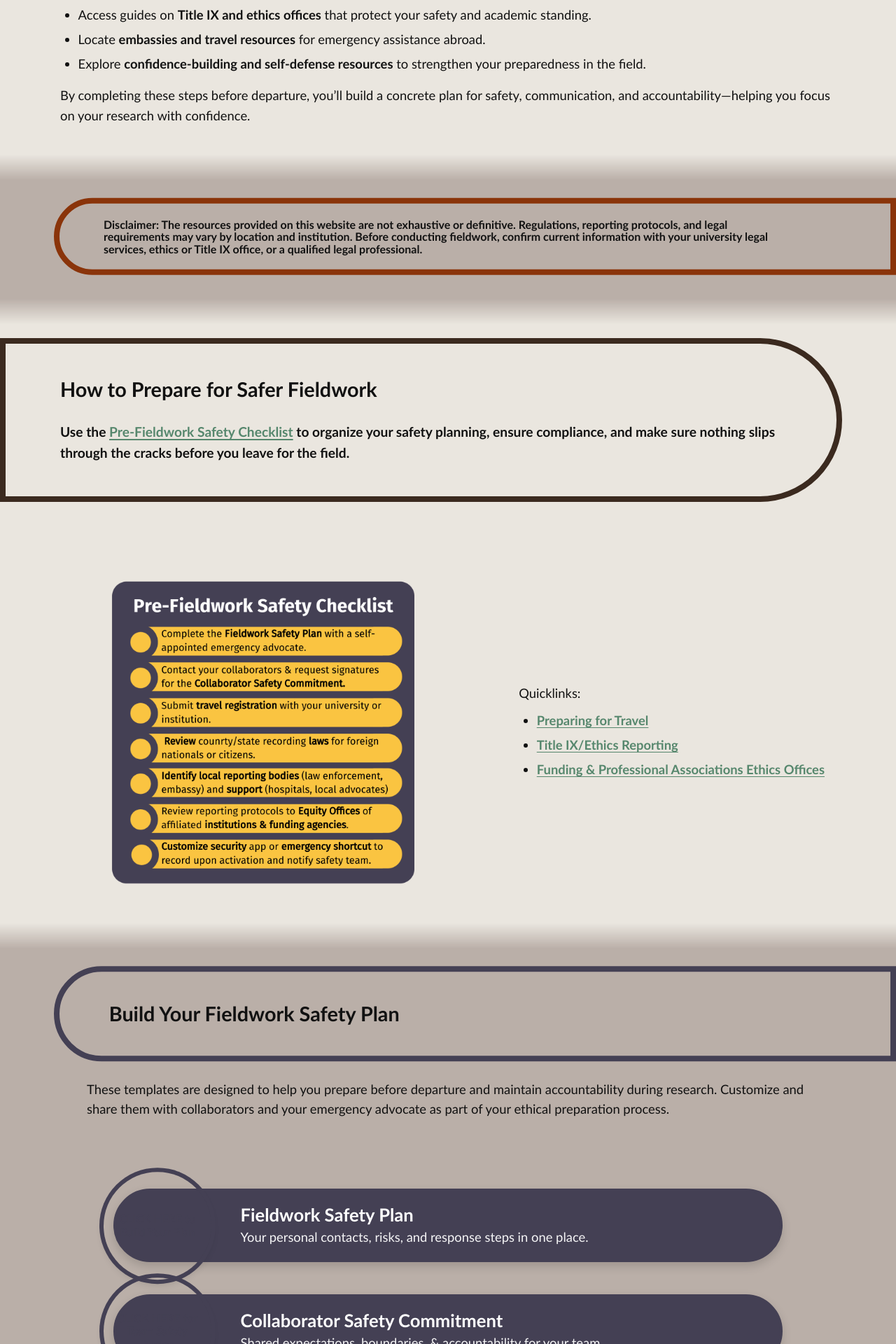
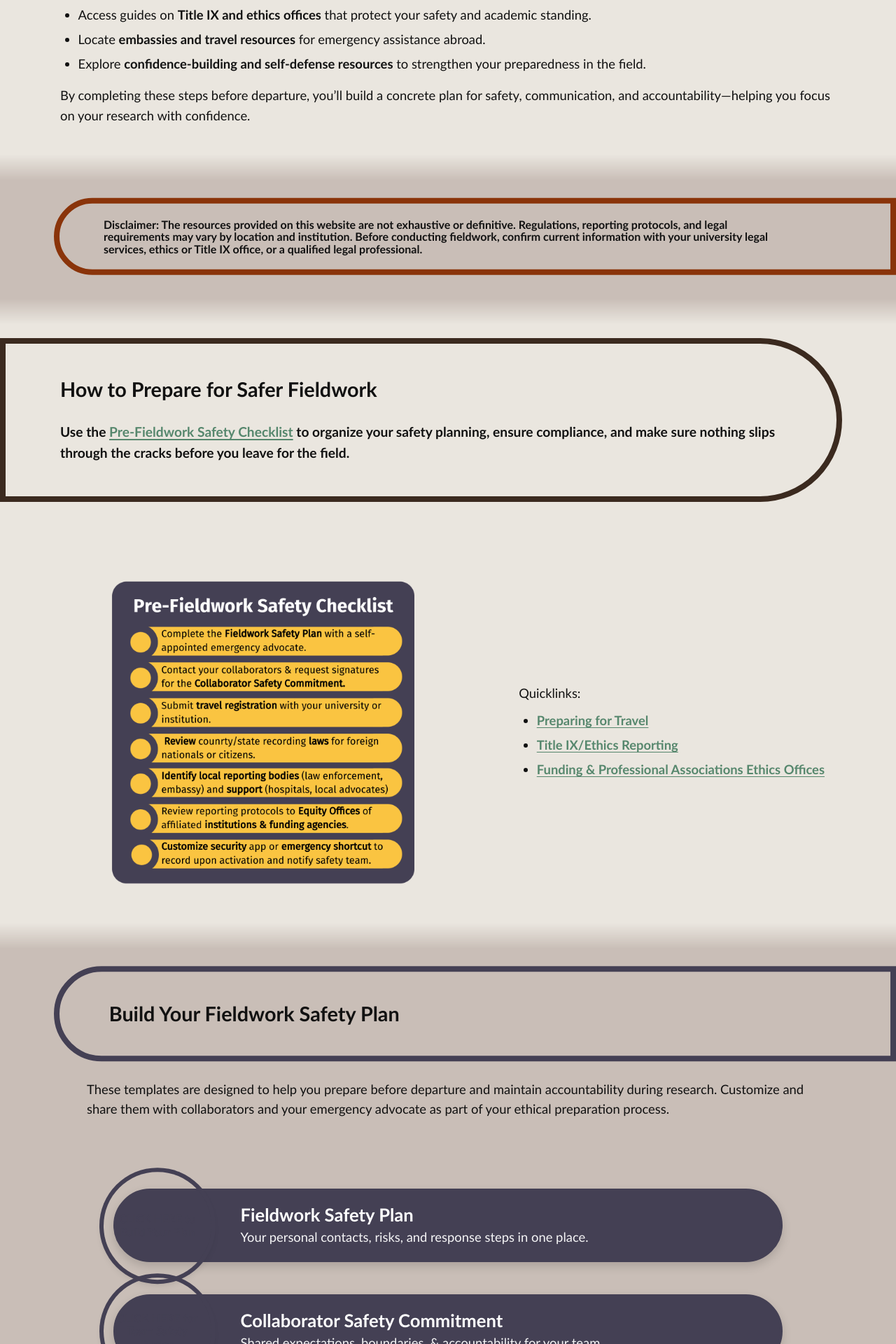
Before and after one commit to AnthroSafetyWarrior/GoldenTrowelProject, a Jekyll site: the page built from _pages/preparing.html, in a window 1280 px wide. Shown: the part 1040-2960 px from the top of the page at 70% size. Built offline with Jekyll 4.4.1, drawn with Linux system fonts in a browser that asks for light colours.

Commit message:
updating name

```diff
--- a/_layouts/default.html
+++ b/_layouts/default.html
@@ -1292,7 +1292,7 @@ background: var(--gold);
               <div class="circle" data-href="{{ '/reporting.html' | relative_url }}">
                 <button class="circle-btn" type="button">Reporting</button>
                 <div class="flyout">
-                  <a class="pill pill--nav" href="{{ '/ethicsreport.html' | relative_url }}">Find My Institution Ethics Reporting</a>
+                  <a class="pill pill--nav" href="{{ '/ethicsreporting.html' | relative_url }}">Find My Institution Ethics Reporting</a>
                   <a class="pill pill--nav" href="{{ '/embassyreport.html' | relative_url }}">Embassy / Consulate Reporting</a>                  <a class="pill pill--nav" href="{{ '/fundingethics.html' | relative_url }}">Funding &amp; Professional Associations Ethics Offices</a>
                   <a class="pill pill--nav" href="https://forms.gle/YjAmqWd9xDC5WCJk8" target="_blank" rel="noopener">Fieldwork Misconduct Survey</a>
                 </div>
--- a/_pages/preparing.html
+++ b/_pages/preparing.html
@@ -82,7 +82,7 @@ hero_tint: .40
   </div>
 </section>
 
-<div class="stripe stripe--wave-dark">
+<div class="stripe stripe--wave-mid">
 <!-- 2) DISCLAIMER — shared split -->
 <section class="section disclaimer-wrap">
 <p class="pillhead pill--orange pill--clip-right" style="font-size:1em">Disclaimer: The resources provided on this website are not exhaustive or definitive. Regulations, reporting protocols, and legal requirements may vary by location and institution. Before conducting fieldwork, confirm current information with your university legal services, ethics or Title IX office, or a qualified legal professional.</p>
@@ -120,7 +120,7 @@ hero_tint: .40
 </section>
 
 
-<div class="stripe stripe--wave-dark">
+<div class="stripe stripe--wave-mid">
 <!-- 4) BUILD YOUR SAFETY PLAN— pillband -->
 <section class="section">
   <h2 class="pillhead pill--slate pill--clip-right">Build Your Fieldwork Safety Plan</h2>
@@ -170,7 +170,7 @@ Explore resources for:</p><ul>
 </section>
 
 
-<div class="stripe stripe--wave-dark">
+<div class="stripe stripe--wave-mid">
 <!-- 6) TITLE IX — shared split -->
 <section class="pillband pill--orange pill--clip-right pill--tight">
  <div class="section">
```
Also changed, not shown: index.md (+1 -1 lines).
